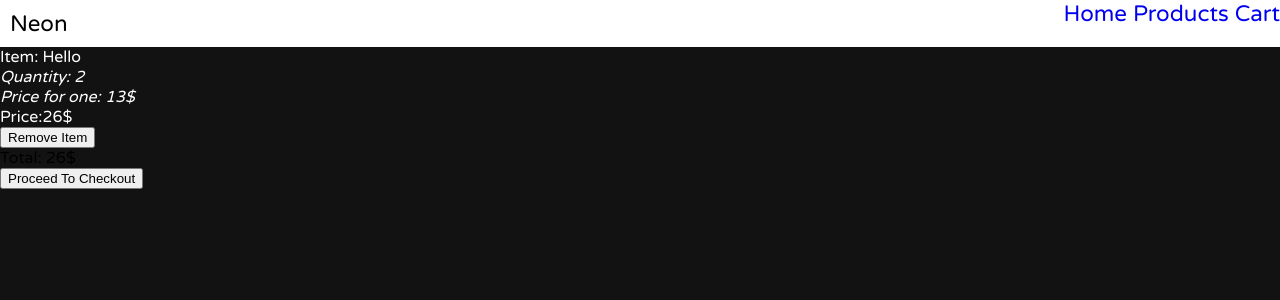
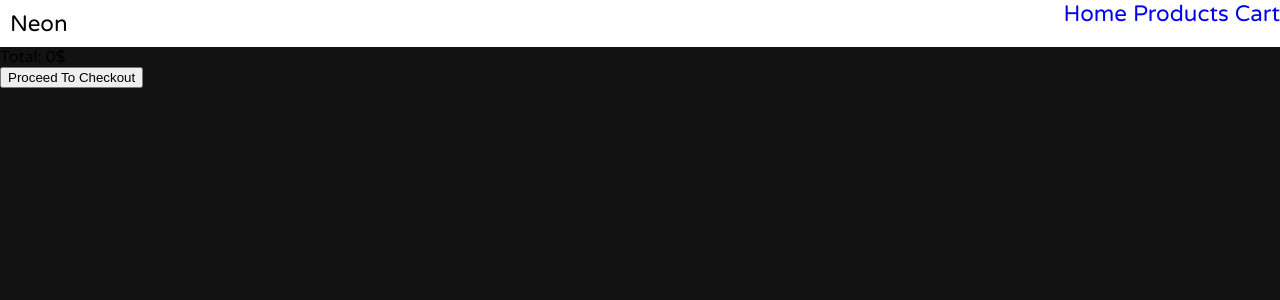
Before and after one commit to Mo-21/Shopping-Cart, a React (Vite) app: page /cart in a window 1280 px wide. Shown: the top 300 px of the page. Built offline with nearby package versions, Linux system fonts and the light colour scheme.

Commit message:
Remove Test Item in Cart

```diff
--- a/src/components/Cart.jsx
+++ b/src/components/Cart.jsx
@@ -3,7 +3,7 @@ import "../styles/global.scss";
 import { useState, useEffect } from "react";
 
 export class AddToCart {
-  static itemsToCheck = [{ title: "Hello", quantity: 2, price: 13 }];
+  static itemsToCheck = [];
   constructor(title, quantity, price) {
     (this.title = title), (this.quantity = quantity), (this.price = price);
     AddToCart.itemsToCheck.push({ title, quantity, price });
```
